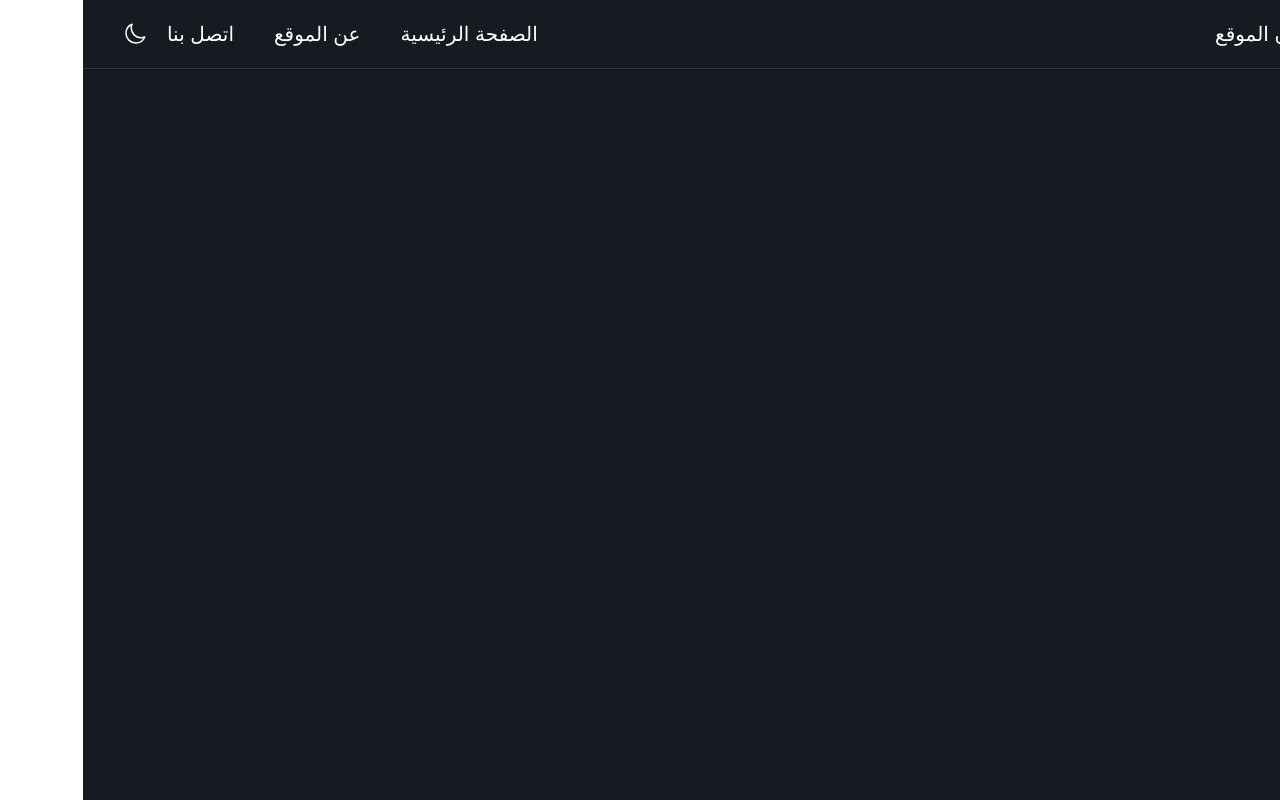
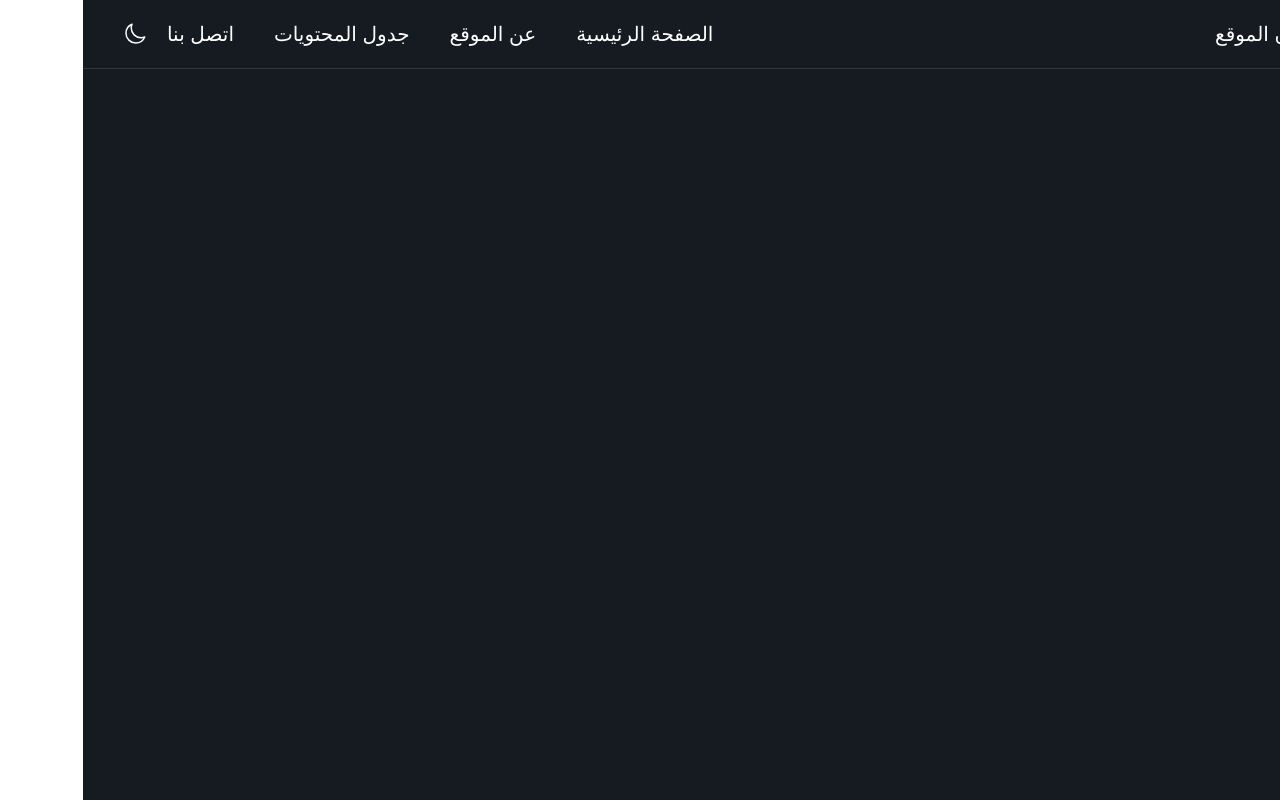
Before and after one commit to jclark1913/arabic-wordpress-cms-react-boilerplate, a React (Vite) app: page / in a window 1280 px wide. Built offline with nearby package versions, Linux system fonts and the light colour scheme.

Commit message:
Add ToC/change order

```diff
--- a/src/constants/titles.ts
+++ b/src/constants/titles.ts
@@ -3,13 +3,17 @@ export const SITE_TITLE = "عنوان الموقع";
 export const NAV_LINKS = [
   {
     "title": "الصفحة الرئيسية",
-    "path": "/home"
+    "path": "/"
   },
   {
     "title": "عن الموقع",
     "path": "/about"
   },
   {
+    "title": "جدول المحتويات",
+    "path": "/table-of-contents"
+  },
+  {
     "title": "اتصل بنا",
     "path": "/contact"
   }
```
